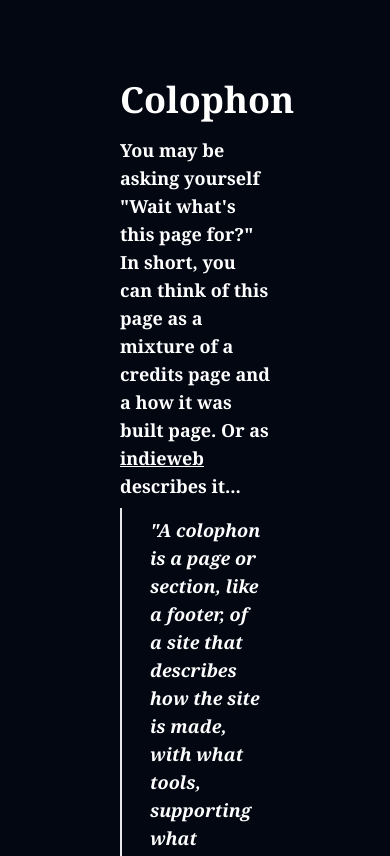
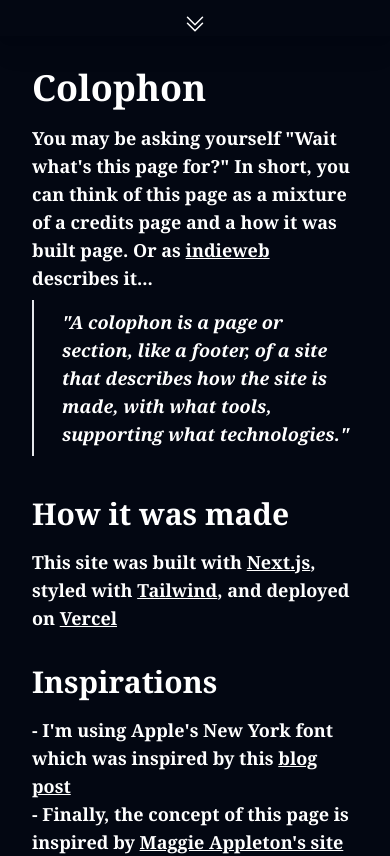
Before and after one commit to arlough/personal-website-v3, a Next.js app: page /colophon in a window 390 px wide. Shown: the top 856 px of the page. Built offline with nearby package versions, Linux system fonts and the light colour scheme.

Commit message:
nav on mobile

```diff
--- a/package.json
+++ b/package.json
@@ -9,6 +9,7 @@
     "lint": "next lint"
   },
   "dependencies": {
+    "@headlessui/react": "^2.1.0",
     "@vercel/analytics": "^1.0.1",
     "autoprefixer": "10.4.14",
     "eslint": "8.38.0",
--- a/src/app/layout.tsx
+++ b/src/app/layout.tsx
@@ -11,7 +11,7 @@ export default function RootLayout({
     <html lang="en" className='min-h-screen'>
       <body className='flex flex-col max-w-screen-xl min-h-screen ml-auto mr-auto text-white'>
         <Navbar />
-        <main className='mt-20 ml-20 mr-20'>
+        <main className='mt-8 ml-8 mr-8 md:mt-24 md:ml-16 md:mr-16'>
         {children}
         </main>
         <Footer />
--- /dev/null
+++ b/src/components/NavDrawer.js
@@ -0,0 +1,73 @@
+"use client";
+import { Dialog, DialogPanel } from "@headlessui/react";
+import Navbtn from "../components/atoms/Navbtn";
+import { useState } from "react";
+import { AnimatePresence, motion } from "framer-motion";
+
+function closeIcon() {
+  return (
+<svg xmlns="http://www.w3.org/2000/svg" fill="none" viewBox="0 0 24 24" strokeWidth={1.5} stroke="currentColor" className="size-6">
+  <path strokeLinecap="round" strokeLinejoin="round" d="m4.5 18.75 7.5-7.5 7.5 7.5" />
+  <path strokeLinecap="round" strokeLinejoin="round" d="m4.5 12.75 7.5-7.5 7.5 7.5" />
+</svg>
+
+
+
+  );
+}
+
+function openIcon() {
+  return (
+    <svg xmlns="http://www.w3.org/2000/svg" fill="none" viewBox="0 0 24 24" strokeWidth={1.5} stroke="currentColor" className="size-6">
+    <path strokeLinecap="round" strokeLinejoin="round" d="m4.5 5.25 7.5 7.5 7.5-7.5m-15 6 7.5 7.5 7.5-7.5" />
+  </svg>
+
+
+  );
+}
+
+// TODO: highlight current page you're on with an underline or some signifier. This should be share behavior with the nav bar
+export default function NavDrawer() {
+  const [isOpen, setIsOpen] = useState(false);
+
+  function toggle() {
+    setIsOpen(!isOpen)
+  }
+
+  return (
+    <>
+      <button
+      className="hover:text-hover"
+        onClick={toggle}
+      >
+        {openIcon()}
+      </button>
+      <AnimatePresence>
+        {isOpen && (
+          <Dialog
+            static
+            open={isOpen}
+            onClose={toggle}
+          >
+            <motion.div
+              initial={{ opacity: 0 }}
+              animate={{ opacity: 1 }}
+              exit={{ opacity: 0 }}
+            >
+              <DialogPanel className="absolute top-0 flex flex-col items-center w-full pt-4 pb-4 bg-black shadow-lg rounded-3xl shadow-primary">
+                <Navbtn onClick={toggle} link={"/"} label={"Home"}></Navbtn>
+                <Navbtn onClick={toggle} link={"/about"} label={"About"}></Navbtn>
+                <button
+                className="hover:text-hover"
+                  onClick={toggle}
+                >
+                  {closeIcon()}
+                </button>
+              </DialogPanel>
+            </motion.div>
+          </Dialog>
+        )}
+      </AnimatePresence>
+    </>
+  );
+}
--- a/src/components/Navbar.js
+++ b/src/components/Navbar.js
@@ -1,15 +1,20 @@
-import React from "react"
-import Link from 'next/link';
-import Navbtn from '../components/atoms/Navbtn'
+"use client";
+import React, { useState } from "react";
+import Link from "next/link";
+import Navbtn from "../components/atoms/Navbtn";
+import NavDrawer from "../components/NavDrawer";
 
-export default function Navbar(){
+export default function Navbar() {
   return (
-        <nav className="hidden mt-3 text-xl font-bold text-white shadow-xl justify-self-start bg-background md:inline">
-            <div className='mx-auto rounded'>
-                <div className='flex justify-between'>
-                    <div className='flex px-5 py-2 space-x-5'>
+    <nav className="mt-3 text-xl font-bold text-white shadow-xl justify-self-start bg-background ">
+            <div className="flex items-center justify-center md:hidden">
+              <NavDrawer className='' />
+            </div>
+      <div className="hidden mx-auto rounded md:inline">
+        <div className="flex justify-between">
+          <div className="flex px-5 py-2 space-x-5">
             {/* right nav */}
-                    <div className='flex items-center space-x-5 '>
+            <div className="flex items-center space-x-5 ">
               <Navbtn link={"/"} label={"Home"}></Navbtn>
               <Navbtn link={"/about"} label={"About"}></Navbtn>
               {/* <Navbtn link={"/projects"} label={"Projects"}></Navbtn> */}
@@ -18,11 +23,11 @@ export default function Navbar(){
           </div>
 
           {/* left nav */}
-                <div className='flex items-center px-5 py-2'>
+          <div className="flex items-center px-5 py-2">
             {/* <Navbtn link={"/contact"} label={"Contact"}></Navbtn> */}
           </div>
         </div>
       </div>
     </nav>
-    )
+  );
 }
--- a/src/components/atoms/Navbtn.js
+++ b/src/components/atoms/Navbtn.js
@@ -1,9 +1,9 @@
 import React from "react"
 import Link from 'next/link';
 
-export default function Navbtn({link, label}){
+export default function Navbtn({link, label, onClick}){
     return (
-        <Link href={link} className='px-3 py-2 transition duration-300 group hover:text-hover'>
+        <Link onClick={()=>{onClick && onClick()}} href={link} className='px-3 py-2 transition duration-300 group hover:text-hover'>
             {label}
             <span className="block max-w-0 group-hover:max-w-full transition-all duration-500 h-0.5 bg-hover"></span>
         </Link>
--- a/src/components/layouts/StandardLayout.js
+++ b/src/components/layouts/StandardLayout.js
@@ -2,7 +2,7 @@
 export function StandardLayout({ title, children}) {
     return (
       <div
-      className="flex flex-col ml-10 mr-10 space-y-4 text-white"
+      className="flex flex-col space-y-4 text-white"
       >
           <h1 className="text-4xl font-black">
             {title}
```
Also changed, not shown: 1 other file (tests, documents, lock files or other folders). Lines whose indentation alone changed are shown as unchanged.
